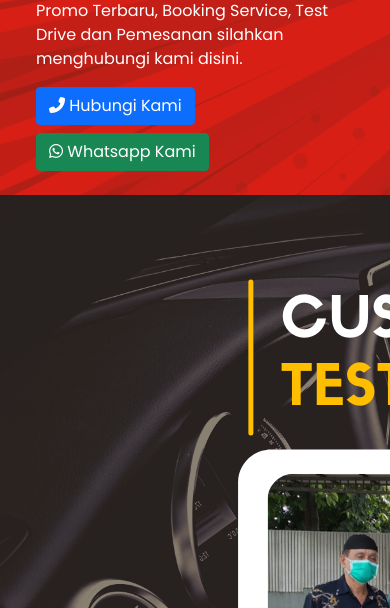
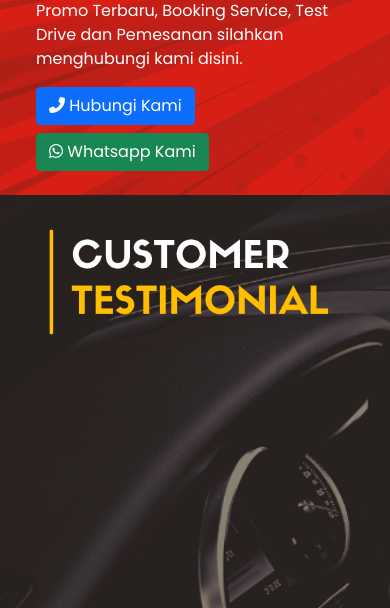
Before and after one commit to jackyhao97/website-sales-mobil, a PHP site: page / in a window 390 px wide; the page is wider, and only the part inside the window is pictured. Shown: the part 1206-1814 px from the top of that part. Run offline with PHP 8.4, Linux system fonts and the light colour scheme; some libraries are stand-ins or nearby versions.

Commit message:
Update customer testimonial section.

```diff
--- a/assets/css/style.css
+++ b/assets/css/style.css
@@ -26,3 +26,14 @@
   background-image: url(../img/bg-testimoni.png);
   background-size: cover;
 }
+
+section.testimoni .customer-testimonial {
+  padding: 60px;
+}
+
+@media (max-width: 576px) {
+  section.testimoni .customer-testimonial {
+    padding: 20px;
+    width: 100%;
+  }
+}
--- a/index.php
+++ b/index.php
@@ -103,6 +103,7 @@
     </section>
     <section class="testimoni" id="testimoni">
       <div class="container-fluid bg-testimoni">
+        <img src="./assets/img/customer-testimonial.png" alt="Testimoni Mitsubishi Medan" class="customer-testimonial">
         <img src="./assets/img/testimoni-1.png" alt="Testimoni Mitsubishi Medan">
       </div>
     </section>
```
Also changed, not shown: assets/img/bg-testimoni.png, assets/img/customer-testimonial.png (added).
